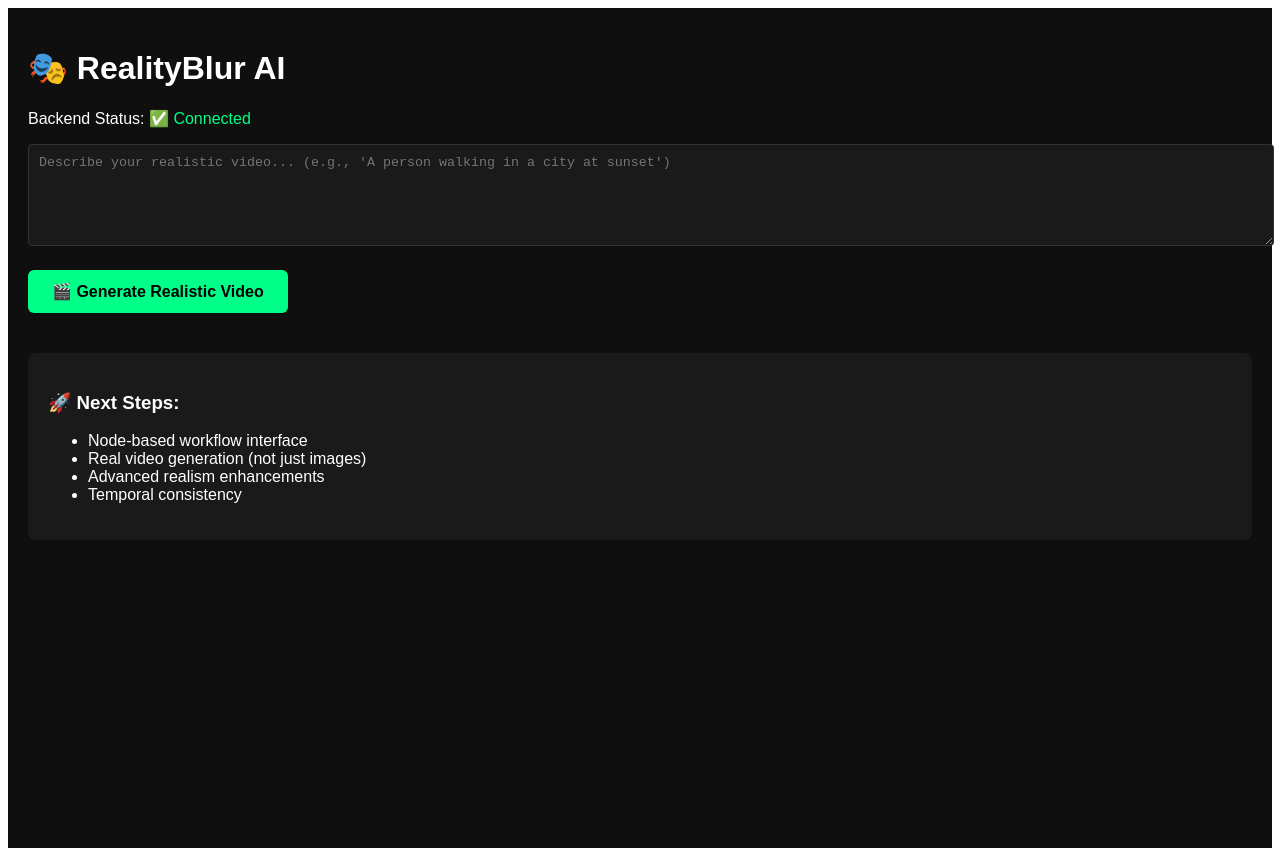
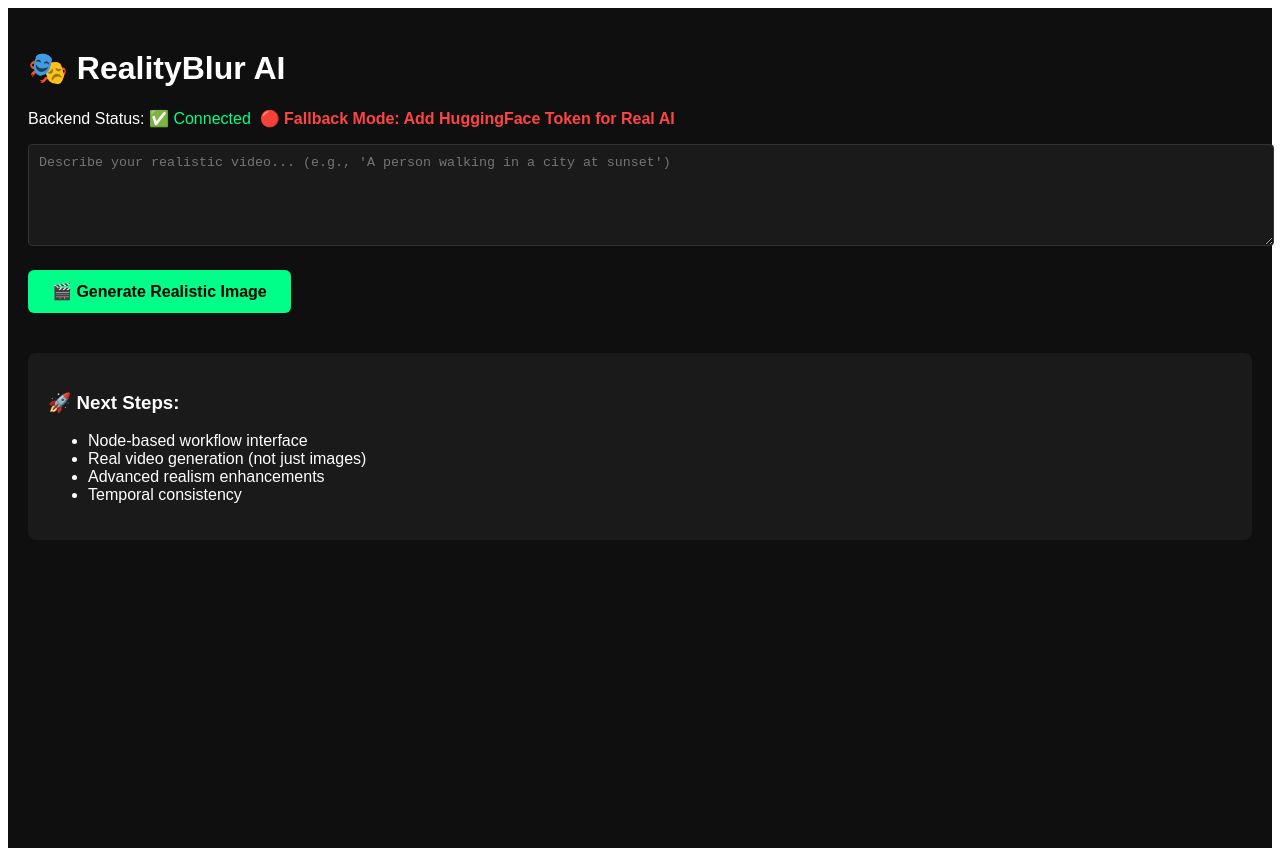
Before and after one commit to muxsterdev-oss/RealityBlur, a React (Vite) app in the folder frontend/: page / in a window 1280 px wide. Built offline with nearby package versions, Linux system fonts and the light colour scheme; no server answers.

Commit message:
frontend: show source label and generation time on result card

```diff
--- a/frontend/src/App.jsx
+++ b/frontend/src/App.jsx
@@ -1,9 +1,31 @@
-import React, { useState } from 'react';
+import React, { useState, useEffect } from 'react';
 
 function App() {
   const [prompt, setPrompt] = useState('');
   const [generating, setGenerating] = useState(false);
   const [result, setResult] = useState(null);
+  const [apiAvailable, setApiAvailable] = useState(false);
+
+  // On mount, check backend health to determine whether hosted API is available
+  useEffect(() => {
+    let mounted = true;
+    const check = async () => {
+      try {
+        const res = await fetch('/api/health');
+        const j = await res.json();
+        if (mounted) setApiAvailable(Boolean(j.api_available));
+      } catch (e) {
+        if (mounted) setApiAvailable(false);
+      }
+    };
+    check();
+    // optionally poll health every 30s
+    const id = setInterval(check, 30000);
+    return () => {
+      mounted = false;
+      clearInterval(id);
+    };
+  }, []);
 
   const generateVideo = async () => {
     setGenerating(true);
@@ -38,7 +60,15 @@ function App() {
       minHeight: '100vh'
     }}>
       <h1>🎭 RealityBlur AI</h1>
-      <p>Backend Status: <span style={{color: '#00ff88'}}>✅ Connected</span></p>
+      <p>
+        Backend Status: <span style={{color: '#00ff88'}}>✅ Connected</span>
+        {' \u00A0'}
+        {apiAvailable ? (
+          <span style={{color: '#00ff88', fontWeight: 'bold'}}>🟢 AI Mode: Using Hugging Face API</span>
+        ) : (
+          <span style={{color: '#ff4444', fontWeight: 'bold'}}>🔴 Fallback Mode: Add HuggingFace Token for Real AI</span>
+        )}
+      </p>
 
       <div style={{ marginBottom: '20px' }}>
         <textarea
@@ -71,8 +101,12 @@ function App() {
           fontWeight: 'bold'
         }}
       >
-        {generating ? '⚡ Generating...' : '🎬 Generate Realistic Video'}
+        {generating ? '⏳ Generating AI Image...' : '🎬 Generate Realistic Image'}
       </button>
+
+      {generating && (
+        <div style={{ marginTop: '12px', color: '#00ff88' }}>⏳ Generating AI Image... this may take a moment</div>
+      )}
 
       {/* Results Display */}
       {result && (
@@ -84,6 +118,22 @@ function App() {
           borderRadius: '8px'
         }}>
           <h3>📊 Result:</h3>
+
+          {/* Source label and generation time */}
+          <div style={{ display: 'flex', alignItems: 'center', gap: '12px', marginBottom: '12px' }}>
+            {result.source === 'huggingface' ? (
+              <span style={{ color: '#00ff88', fontWeight: 'bold' }}>🟢 AI Generated</span>
+            ) : result.source === 'local' ? (
+              <span style={{ color: '#00aaff', fontWeight: 'bold' }}>🟣 Local Model</span>
+            ) : (
+              <span style={{ color: '#ff4444', fontWeight: 'bold' }}>🔴 Fallback Image</span>
+            )}
+
+            {typeof result.generation_time_ms !== 'undefined' && (
+              <span style={{ color: '#cfcfcf' }}>⏱️ {result.generation_time_ms} ms</span>
+            )}
+          </div>
+
           <pre style={{
             background: '#2a2a2a',
             padding: '15px',
```
